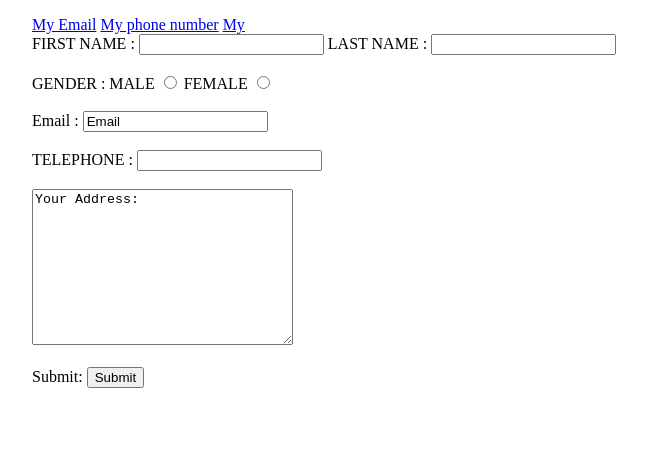
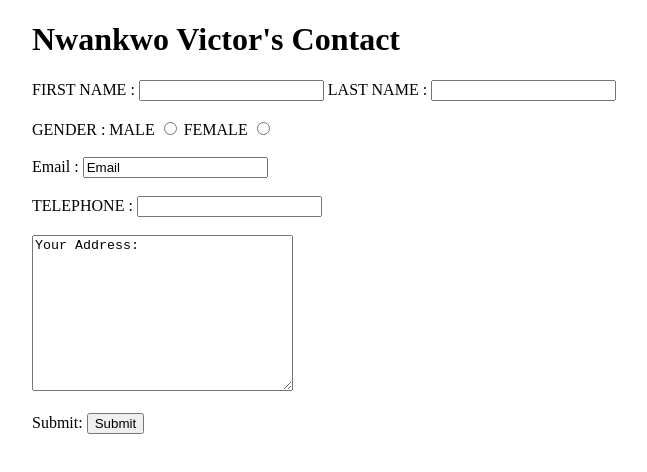
Before and after one commit to nwa2001vic/cv-, a plain HTML site: page my contact 2 .html in a window 1280 px wide. Shown: the whole page, without its empty margins (16-663 px from the left). Drawn offline with Linux system fonts and the light colour scheme.

Commit message:
Update my contact 2 .html

```diff
--- a/my contact 2 .html
+++ b/my contact 2 .html
@@ -8,9 +8,7 @@
 </head>
 <body>
     <ol>
-        <a href="hhtps://e.com">My Email</a>
-        <a href="https://My Phone number.com">My phone number</a>
-        <a href="https://my address.com">My <address></address></a>
+        <h1>Nwankwo Victor's Contact</h1>
         <form action="mailto: nwa2001vic@gmail.com ">
 <label for="FIRST NAME">FIRST NAME :</label>
 <input type="text">
```
